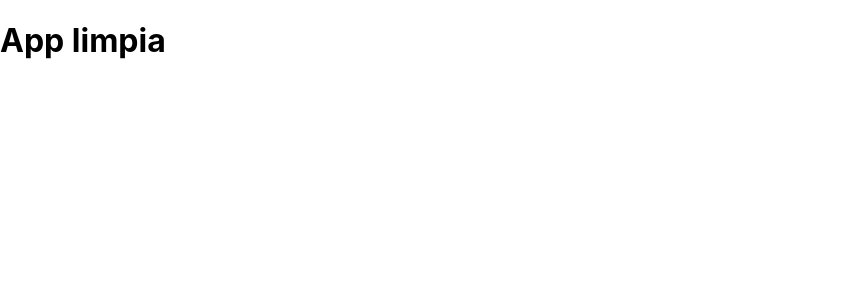
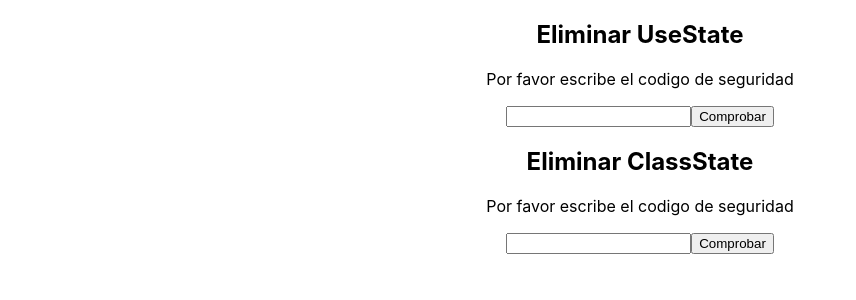
Before and after one commit to bonnesbaby14/SecurityCodes, a React (Create React App) app: page / in a window 1280 px wide. Shown: the top 300 px of the page, without its empty margins (0-856 px from the left). Built offline with nearby package versions, Linux system fonts and the light colour scheme; the HTML template or start-up script is replaced by a standard one.

Commit message:
manejo de ussefect en clases y en componentes arrow functions

```diff
--- a/src/App.js
+++ b/src/App.js
@@ -1,9 +1,13 @@
-
+import ClassState from "./components/ClassState";
+import UseState from "./components/UseState";
+import "./App.css";
 
 function App() {
   return (
     <div className="App">
-      <h1>App limpia</h1>
+
+      <UseState name="UseState" />
+      <ClassState name="ClassState"/>
     </div>
   );
 }
--- /dev/null
+++ b/src/components/ClassState.js
@@ -0,0 +1,47 @@
+
+import React from "react";
+
+class ClassState extends React.Component {
+
+    constructor(props) {
+        super(props);
+        this.state = {
+
+            error: false,
+            loading:false,
+        };
+    }
+
+
+    componentDidMount(){
+        console.log("holi");
+    }
+    UNSAFE_componentWillMount(){
+        console.log("error");
+    }
+
+    render() {
+
+
+
+
+
+        return <>
+            <h2>Eliminar {this.props.name}</h2>
+            <p>Por favor escribe el codigo de seguridad      </p>
+            <input placeholde="codigo de seguridad" />
+            <button
+                onClick={() => {
+                    this.setState({ loading: !this.state.loading });
+                }}>Comprobar</button>
+            {this.state.error && <p>El codigo es incorrecto</p>}
+        {this.state.loading && <p>Cargando </p>}
+
+        </>
+
+    }
+
+
+}
+
+export default ClassState;
--- /dev/null
+++ b/src/components/UseState.js
@@ -0,0 +1,40 @@
+import { useEffect, useState } from "react";
+
+
+
+const UseState = ({ name }) => {
+
+    const [error, setError] = useState(false);
+    const [loadding, setLoading] = useState(false);
+
+    useEffect(() => {
+      if(loadding){
+        console.log("Empezando el Effect");
+        setTimeout(() => {
+            console.log("Haciendo la validacio");
+            setLoading(false);
+            console.log("Se termino la validacion");
+        }, 3000);
+      }
+
+
+    }, [loadding]);
+
+    return <>
+        <h2>Eliminar {name}</h2>
+        <p>Por favor escribe el codigo de seguridad      </p>
+        <input placeholde="codigo de seguridad" />
+        <button onClick={()=>{
+
+            setLoading(true);
+        }}>Comprobar</button>
+        {error && <p>El codigo es incorrecto</p>}
+        {loadding && <p>Cargando </p>}
+
+    </>
+
+
+}
+
+
+export default UseState;
```
